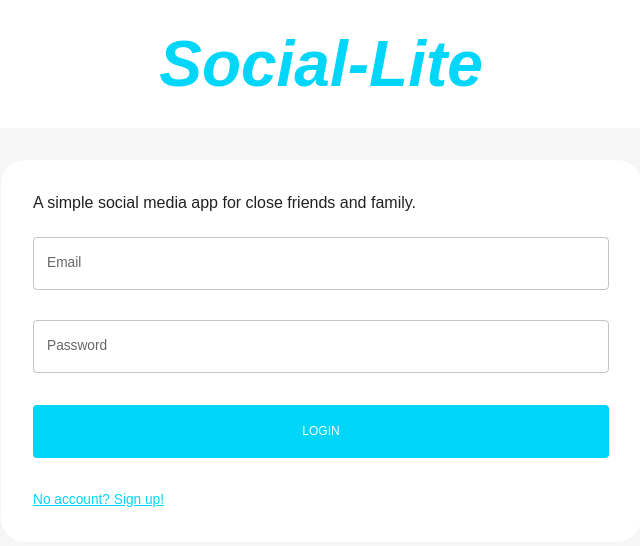
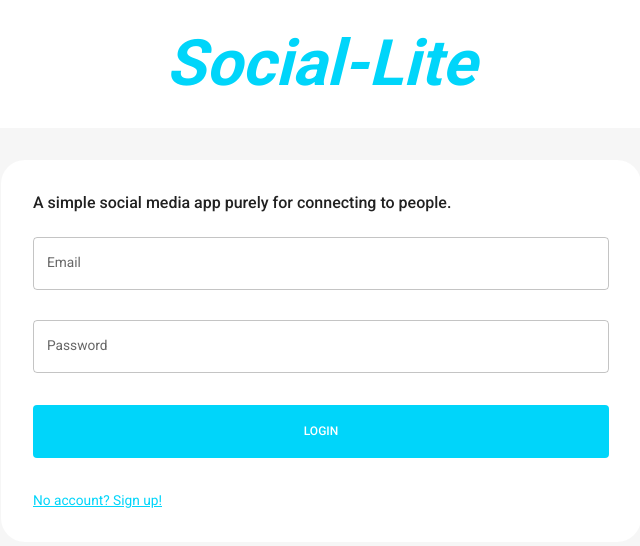
Before and after one commit to pathull/social-lite, a React (Create React App) app in the folder client/: page / in a window 1280 px wide. Shown: the top 546 px of the page, without its empty margins (319-959 px from the left). Built offline with nearby package versions, Linux system fonts and the light colour scheme.

Commit message:
feat: added dynamic friendlist for adding / deleting friends

```diff
--- a/client/src/components/Friend.jsx
+++ b/client/src/components/Friend.jsx
@@ -26,17 +26,16 @@ const Friend = ({friendId, name,subtitle,userPicturePath}) => {
   const patchFriend = async () => {
     const response = await fetch(
       `http://localhost:3001/users/${_id}/${friendId}`,
-
       {
         method: "PATCH",
-        header: {
+        headers: {
           Authorization: `Bearer ${token}`,
           "Content-Type": "application/json",
         },
       }
-
     );
     const data = await response.json();
+    console.log(data)
     dispatch(setFriends({friends: data}));
   }
 
--- a/client/src/pages/Home/index.jsx
+++ b/client/src/pages/Home/index.jsx
@@ -5,7 +5,7 @@ import NavBar from "pages/Navbar";
 import UserWidget from "pages/widgets/UserWidget";
 import PostMedia from "pages/widgets/PostMedia";
 import Posts from "pages/widgets/Posts"
-
+import FriendListWidget from "pages/widgets/FriendListWidget";
 
 const HomePage = () => {
 const isNotMobile = useMediaQuery("(min-width:1000px)");
@@ -32,8 +32,12 @@ const {_id, picturePath} = useSelector((state) => state.user);
         <Posts userId={_id} />
       </Box>
       {isNotMobile && <Box flexBasis="26%">
-
-
+      {isNotMobile && (
+          <Box flexBasis="26%">
+            <Box m="2rem 0" />
+            <FriendListWidget userId={_id} />
+          </Box>
+        )}
         </Box>}
      </Box>
     </Box>
--- a/client/src/pages/Login/index.jsx
+++ b/client/src/pages/Login/index.jsx
@@ -29,7 +29,7 @@ const LoginPage = () => {
     backgroundColor={theme.palette.background.alt}
     >
       <Typography fontWeight="500" variant="h5" sx={{mb: "1.5rem"}}>
-        A simple social media app for close friends and family.
+        A simple social media app purely for connecting to people.
       </Typography>
       <Form></Form>
     </Box>
--- a/client/src/pages/Navbar/index.jsx
+++ b/client/src/pages/Navbar/index.jsx
@@ -12,11 +12,8 @@ import {
 } from "@mui/material";
 import {
   Search,
-  Message,
   DarkMode,
   LightMode,
-  Notifications,
-  Help,
   Menu,
   Close,
 } from "@mui/icons-material";
@@ -83,6 +80,7 @@ const handleLogout = () => {
       {/* DESKTOP NAV */}
       {isNonMobileScreens ? (
         <React.Fragment>
+        <FlexBetween gap="2rem">
         <IconButton onClick={() => dispatch(setMode())}>
         {theme.palette.mode === "dark" ? (
           <DarkMode sx={{ fontSize: "25px" }} />
@@ -90,7 +88,6 @@ const handleLogout = () => {
           <LightMode sx={{ color: dark, fontSize: "25px" }} />
         )}
           </IconButton>
-        <FlexBetween gap="2rem">
           <FormControl variant="standard" value={fullName}>
             <Select
               value={fullName}
--- /dev/null
+++ b/client/src/pages/widgets/FriendListWidget.jsx
@@ -0,0 +1,56 @@
+import { Box, Typography, useTheme } from "@mui/material";
+import Friend from "components/Friend";
+import Wrapper from "components/Wrapper";
+import { useEffect } from "react";
+import { useDispatch, useSelector } from "react-redux";
+import { setFriends } from "state";
+
+const FriendListWidget = ({ userId }) => {
+  const dispatch = useDispatch();
+  const { palette } = useTheme();
+  const token = useSelector((state) => state.token);
+  const friends = useSelector((state) => state.user.friends);
+
+  const getFriends = async () => {
+    const response = await fetch(
+      `http://localhost:3001/users/${userId}/friends`,
+      {
+        method: "GET",
+        headers: { Authorization: `Bearer ${token}` },
+      }
+    );
+    const data = await response.json();
+    console.log(data)
+    dispatch(setFriends({ friends: data }));
+  };
+
+  useEffect(() => {
+    getFriends();
+  }, []); // eslint-disable-line react-hooks/exhaustive-deps
+
+  return (
+    <Wrapper>
+      <Typography
+        color={palette.neutral.dark}
+        variant="h5"
+        fontWeight="500"
+        sx={{ mb: "1.5rem" }}
+      >
+        Friend List
+      </Typography>
+      <Box display="flex" flexDirection="column" gap="1.5rem">
+        {friends.map((friend) => (
+          <Friend
+            key={friend._id}
+            friendId={friend._id}
+            name={`${friend.firstName} ${friend.lastName}`}
+            subtitle={friend.occupation}
+            userPicturePath={friend.picturePath}
+          />
+        ))}
+      </Box>
+    </Wrapper>
+  );
+};
+
+export default FriendListWidget;
--- a/client/src/pages/widgets/Post.jsx
+++ b/client/src/pages/widgets/Post.jsx
@@ -34,7 +34,7 @@ const Post = ({
 
   const { palette } = useTheme();
   const main = palette.neutral.main;
-  const primary = palette.primary.main;
+  const likeColor = palette.primary.contrastText;
 
 const patchLike = async () => {
   const response = await fetch(`http://localhost:3001/posts/${postId}/like`, {
@@ -74,7 +74,7 @@ return (
     <FlexBetween gap="0.3rem">
       <IconButton onClick={patchLike}>
         {isLiked ? (
-          <FavoriteOutlined sx={{color: primary}} />
+          <FavoriteOutlined sx={{color: likeColor}} />
         ) : (
           <FavoriteBorderOutlined/>
         )}
--- a/client/src/pages/widgets/Posts.jsx
+++ b/client/src/pages/widgets/Posts.jsx
@@ -55,7 +55,7 @@ return (
     name = {`${firstName} ${lastName}`}
     description = {description}
     location = {location}
-    pitcturePath = {picturePath}
+    picturePath = {picturePath}
     userPicturePath = {userPicturePath}
     likes={likes}
     comments = {comments}
--- a/client/src/pages/widgets/UserWidget.jsx
+++ b/client/src/pages/widgets/UserWidget.jsx
@@ -2,7 +2,6 @@ import { useEffect, useState } from "react";
 import { useNavigate } from "react-router-dom";
 import { useSelector } from "react-redux";
 import {
-  EditOutlined,
   LocationOnOutlined,
   WorkOutlineOutlined,
 } from "@mui/icons-material";
@@ -33,6 +32,7 @@ const getUser = async () => {
 
   useEffect(() => {
     getUser();
+    // eslint-disable-next-line
   }, [])
 
   if(!user) {
@@ -44,7 +44,6 @@ const getUser = async () => {
     lastName,
     location,
     occupation,
-    viewedProfile,
     impressions,
     friends,
   } = user;
@@ -91,13 +90,7 @@ const getUser = async () => {
   <Divider/>
       <Box p="1rem 0">
         <FlexBetween mb="0.5rem">
-          <Typography color={medium}>Who's viewed your profile</Typography>
-          <Typography color={main} fontWeight="500">
-            {viewedProfile}
-          </Typography>
-        </FlexBetween>
-        <FlexBetween mb="0.5rem">
-          <Typography color={medium}>Impressions on your post</Typography>
+          <Typography color={medium}>Impressions on your posts count</Typography>
           <Typography color={main} fontWeight="500">
             {impressions}
           </Typography>
@@ -114,9 +107,8 @@ const getUser = async () => {
           <img src="../assets/twitter.png" alt="twitter" />
           <Box>
             <Typography color={main} fontWeight="500">
-              Twitter
+              <a href="https://www.twitter.com" style={{  textDecoration: 'none', color: "grey"  }} >Twitter</a>
             </Typography>
-            <Typography color={medium}>Socials</Typography>
           </Box>
         </FlexBetween>
       </FlexBetween>
@@ -126,17 +118,14 @@ const getUser = async () => {
           <img src="../assets/linkedin.png" alt="twitter" />
           <Box>
             <Typography color={main} fontWeight="500">
-            LinkedIn
+            <a href="https://www.linkedin.com" style={{ textDecoration: 'none', color: "grey" }} >Linkedin</a>
             </Typography>
-            <Typography color={medium}>Socials</Typography>
           </Box>
         </FlexBetween>
-        <EditOutlined sx={{color:main}} />
       </FlexBetween>
       </Box>
     </Wrapper>
   )
-
 }
 
 export default UserWidget;
--- a/client/src/theme.js
+++ b/client/src/theme.js
@@ -26,6 +26,7 @@ export const colorTokens = {
     700: "#006B7D",
     800: "#00353F",
     900: "#001519",
+    1000: "#EF0107"
   },
 };
 
@@ -39,6 +40,7 @@ export const themeSettings = (mode) => {
           dark: colorTokens.primary[200],
           main: colorTokens.primary[500],
           light: colorTokens.primary[800],
+          contrastText: colorTokens.primary[1000],
         },
         neutral: {
           dark: colorTokens.grey[100],
@@ -56,6 +58,7 @@ export const themeSettings = (mode) => {
           dark: colorTokens.primary[700],
           main: colorTokens.primary[500],
           light: colorTokens.primary[50],
+          contrastText: colorTokens.primary[1000],
         },
         neutral: {
           dark: colorTokens.grey[700],
@@ -71,30 +74,30 @@ export const themeSettings = (mode) => {
       }
     },
     typography: {
-      fontFamily: ["Rubik", "sans-serif"].join(","),
+      fontFamily: ["Roboto", "sans-serif"].join(","),
       fontSize: 12,
       h1: {
-        fontFamily: ["Rubik", "sans-serif"].join(","),
+        fontFamily: ["Roboto", "sans-serif"].join(","),
         fontSize: 40,
       },
       h2: {
-        fontFamily: ["Rubik", "sans-serif"].join(","),
+        fontFamily: ["Roboto", "sans-serif"].join(","),
         fontSize: 32,
       },
       h3: {
-        fontFamily: ["Rubik", "sans-serif"].join(","),
+        fontFamily: ["Roboto", "sans-serif"].join(","),
         fontSize: 24,
       },
       h4: {
-        fontFamily: ["Rubik", "sans-serif"].join(","),
+        fontFamily: ["Roboto", "sans-serif"].join(","),
         fontSize: 20,
       },
       h5: {
-        fontFamily: ["Rubik", "sans-serif"].join(","),
+        fontFamily: ["Roboto", "sans-serif"].join(","),
         fontSize: 16,
       },
       h6: {
-        fontFamily: ["Rubik", "sans-serif"].join(","),
+        fontFamily: ["Roboto", "sans-serif"].join(","),
         fontSize: 14,
       }
     }
```
Also changed, not shown: 2 other files (tests, documents, lock files or other folders).
